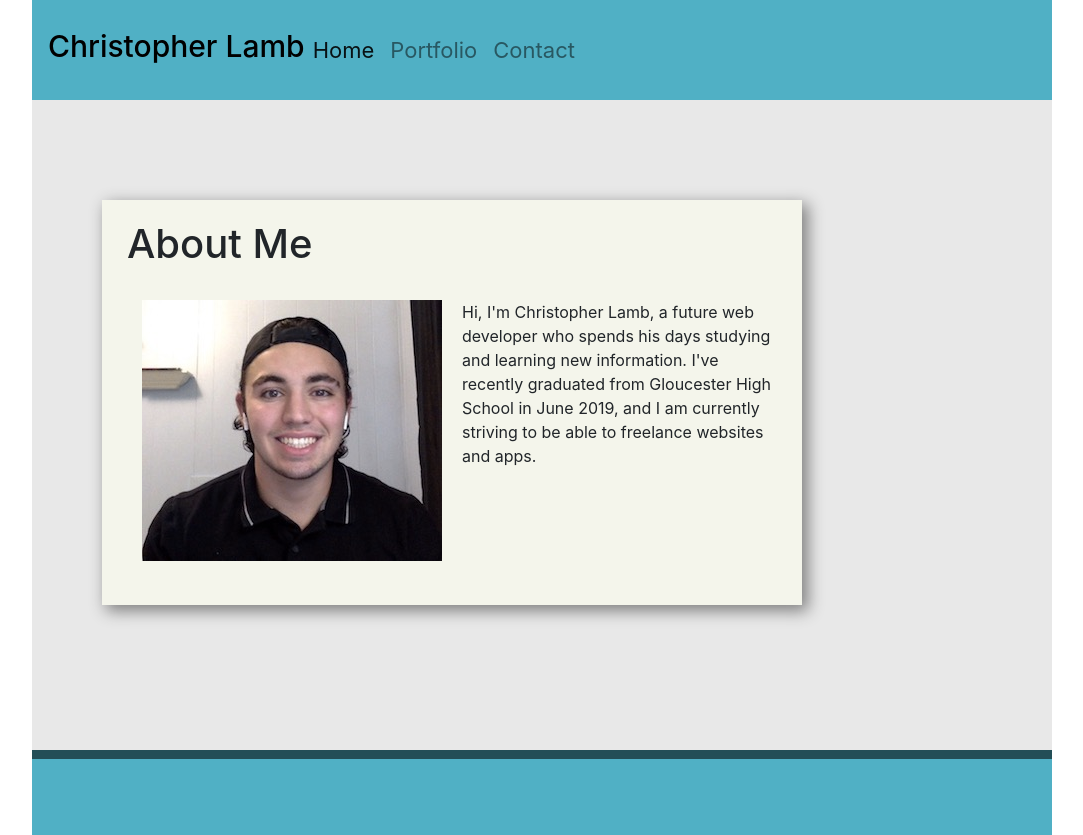
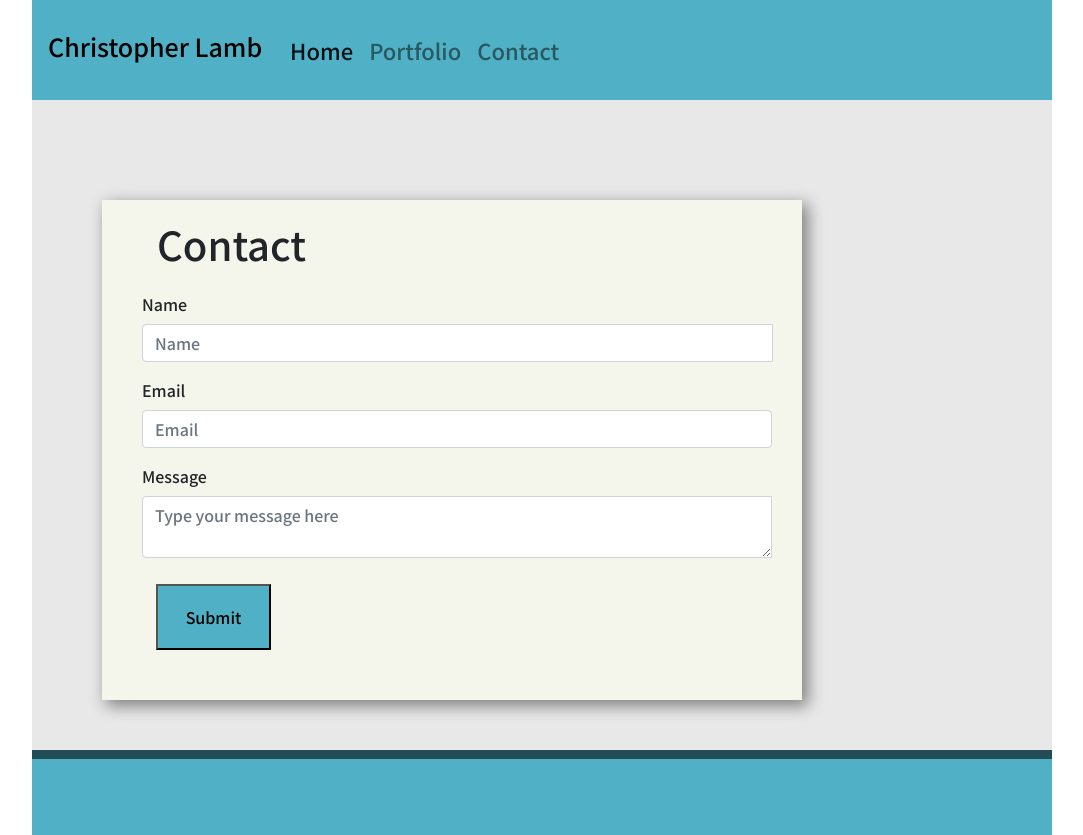
Before and after one commit to RutgersCodingBootcamp/Portfolio_Chris_Lamb, a plain HTML site: page contact.html in a window 1280 px wide. Shown: the whole page, without its empty margins (98-1181 px from the left). Drawn offline with nearby package versions, Linux system fonts and the light colour scheme.

Commit message:
The foundations for the page were laid

```diff
--- a/contact.html
+++ b/contact.html
@@ -14,7 +14,12 @@
       href="https://cdnjs.cloudflare.com/ajax/libs/font-awesome/5.14.0/css/all.min.css"
     />
     <link rel="stylesheet" href="css/style.css" />
-    <title>Title</title>
+    <link rel="stylesheet" href="css/contact.css" />
+    <link
+      href="https://fonts.googleapis.com/css2?family=Noto+Sans+JP:wght@500&display=swap"
+      rel="stylesheet"
+    />
+    <title>Contact</title>
   </head>
   <body>
     <div id="background">
@@ -47,28 +52,52 @@
           </ul>
         </div>
       </nav>
-      <div id="main" class="container">
-        <div class="row">
-          <h1>About Me</h1>
-        </div>
-        <br />
-        <div class="row">
-          <div class="col-12">
-            <img
-              id="selfportait"
-              src="photos/Chris_self_portait.jpeg"
-              alt="My Self Portait"
+      <!-- Top of main element -->
+      <section id="main" class="container">
+        <forum>
+          <h1>Contact</h1>
+          <!-- Name Box -->
+          <div class="input-group mb-3"></div>
+          <label for="nameTag">Name</label>
+          <div class="input-group mb-3">
+            <input
+              type="text"
+              class="form-control"
+              placeholder="Name"
+              aria-label="Recipient's username"
+              aria-describedby="basic-addon2"
+              id="nameTag"
             />
-            <p>
-              Hi, I'm Christopher Lamb, a future web developer who spends his
-              days studying and learning new information. I've recently
-              graduated from Gloucester High School in June 2019, and I am
-              currently striving to be able to freelance websites and apps.
-            </p>
+            <div class="input-group-append"></div>
           </div>
-        </div>
-      </div>
+          <!-- Email box -->
+          <label for="basic-url">Email</label>
+          <div class="input-group mb-3">
+            <input
+              placeholder="Email"
+              type="text"
+              class="form-control"
+              id="basic-url"
+              aria-describedby="basic-addon3"
+            />
+          </div>
+          <!-- Text Box -->
+          <label for="message">Message</label>
+          <div class="input-group">
+            <textarea
+              placeholder="Type your message here"
+              class="form-control"
+              aria-label="With textarea"
+              id="message"
+            ></textarea>
+            <br />
+          </div>
+          <input id="submitContact" type="reset" value="Submit" />
+        </forum>
+      </section>
     </div>
+    <!-- </div> -->
+    <!-- </div> -->
     <footer id="rectangle"></footer>
 
     <script src="https://cdnjs.cloudflare.com/ajax/libs/jquery/3.5.1/jquery.slim.min.js"></script>
--- /dev/null
+++ b/css/contact.css
@@ -0,0 +1,16 @@
+#main {
+  background-color: #f4f5ebfd;
+  width: 700px;
+  height: 500px;
+  margin: 100px 0px 0px 70px;
+  padding: 20px 30px 0 40px;
+  box-shadow: 5px 5px 15px 1px gray;
+}
+
+#submitContact {
+  height: 66px;
+  width: 115px;
+  margin-top: 26px;
+  margin-left: 14px;
+  background: #50b0c5;
+}
--- /dev/null
+++ b/css/index.css
@@ -0,0 +1,12 @@
+#main {
+  background-color: #f4f5ebfd;
+  width: 700px;
+  height: 405px;
+  margin: 100px 0px 0px 70px;
+  padding: 20px 30px 0 40px;
+  box-shadow: 5px 5px 15px 1px gray;
+}
+#selfportait {
+  float: left;
+  margin-right: 20px;
+}
--- /dev/null
+++ b/css/portfolio.css
@@ -0,0 +1,8 @@
+#main {
+  background-color: #f4f5ebfd;
+  width: 700px;
+  height: 405px;
+  margin: 100px 0px 0px 70px;
+  padding: 20px 30px 0 40px;
+  box-shadow: 5px 5px 15px 1px gray;
+}
--- a/css/style.css
+++ b/css/style.css
@@ -1,5 +1,6 @@
 * {
   box-sizing: border-box;
+  font-family: "Noto Sans JP", sans-serif;
 }
 
 #background {
@@ -19,19 +20,14 @@ footer {
   background-color: #50b0c5;
   border-top: 9px rgba(0, 0, 0, 0.555) solid;
 }
-
-#main {
-  background-color: #f4f5ebfd;
-  width: 700px;
-  height: 405px;
-  margin: 100px 0px 0px 70px;
-  padding: 20px 30px 0 40px;
-  box-shadow: 5px 5px 15px 1px gray;
+#main h1 {
+  margin-left: 15px;
 }
 
 nav h1 {
   color: black;
-  font-size: 30px;
+  font-size: 25px;
+  margin-right: 20px;
 }
 
 .navbar {
@@ -40,8 +36,3 @@ nav h1 {
   color: white !important;
   font-size: 22px;
 }
-
-#selfportait {
-  float: left;
-  margin-right: 20px;
-}
```
Also changed, not shown: index.html (+13 -3 lines), portfolio.html (+11 -18 lines), photos/background-1.jpeg (deleted), photos/background-popcornish.jpeg (deleted), photos/room-corner-background.jpeg (deleted), 3 other files.
